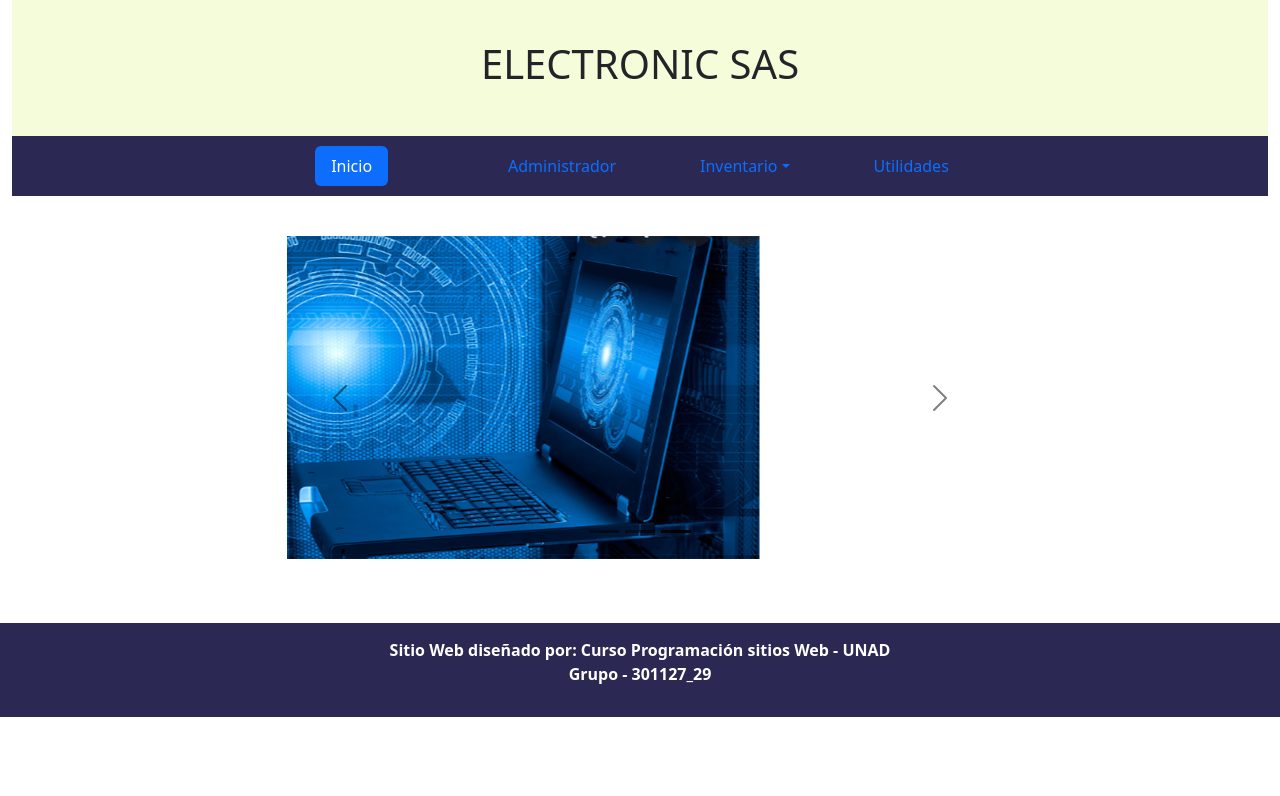
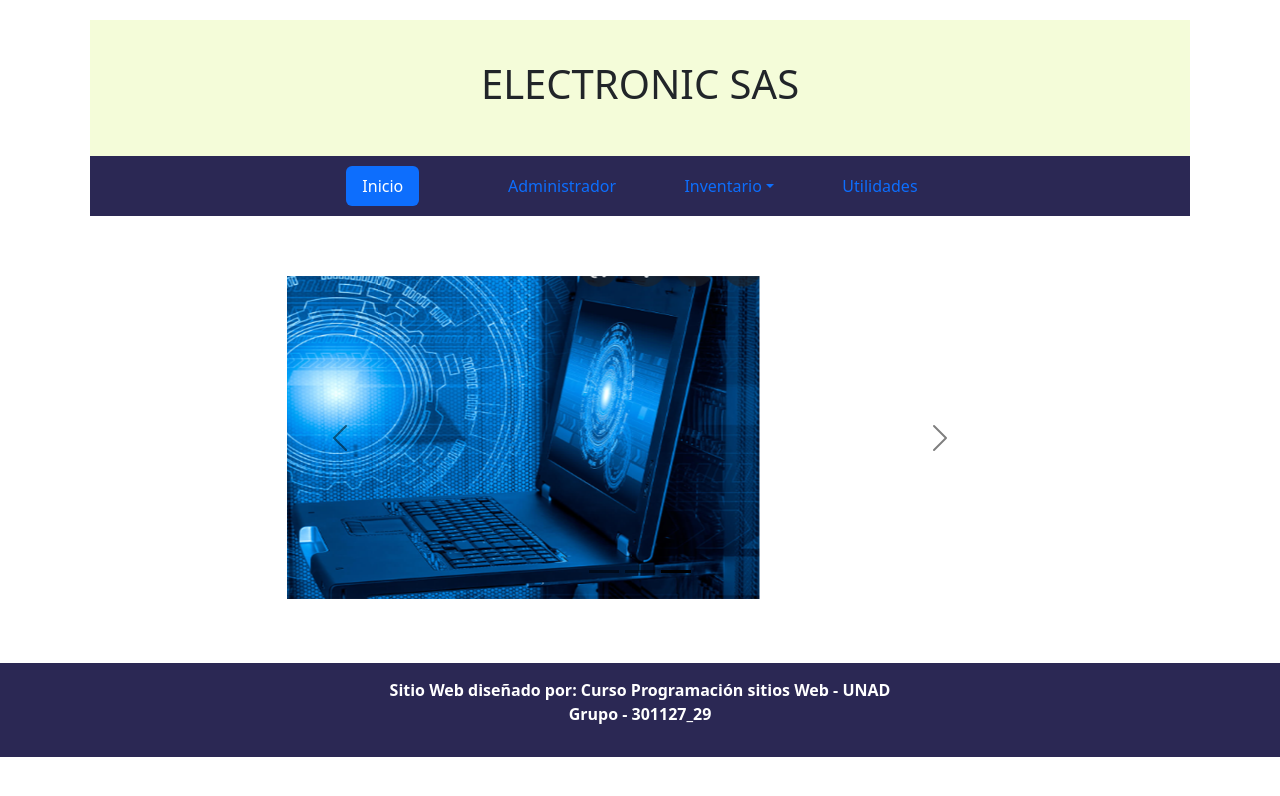
Before and after one commit to velquiez/PSW_G29, a plain HTML site: page index.html in a window 1280 px wide. Drawn offline with nearby package versions, Linux system fonts and the light colour scheme.

Commit message:
cambios mediaQueries

```diff
--- a/css/estilo.css
+++ b/css/estilo.css
@@ -42,7 +42,7 @@ footer {
 }
 
 /* Responsive */
-@media (min-width: 300px) and (max-width: 480px) {
+@media (min-width: 400px) and (max-width: 680px) {
     * {
         font-size: 1rem;
     }
--- a/index.html
+++ b/index.html
@@ -20,7 +20,7 @@
 </head>
 
 <body>
-    <div class="container-fluid">
+    <div class="container">
         <header>
             <h1 class="titulo">ELECTRONIC SAS</h1>
         </header>
```
